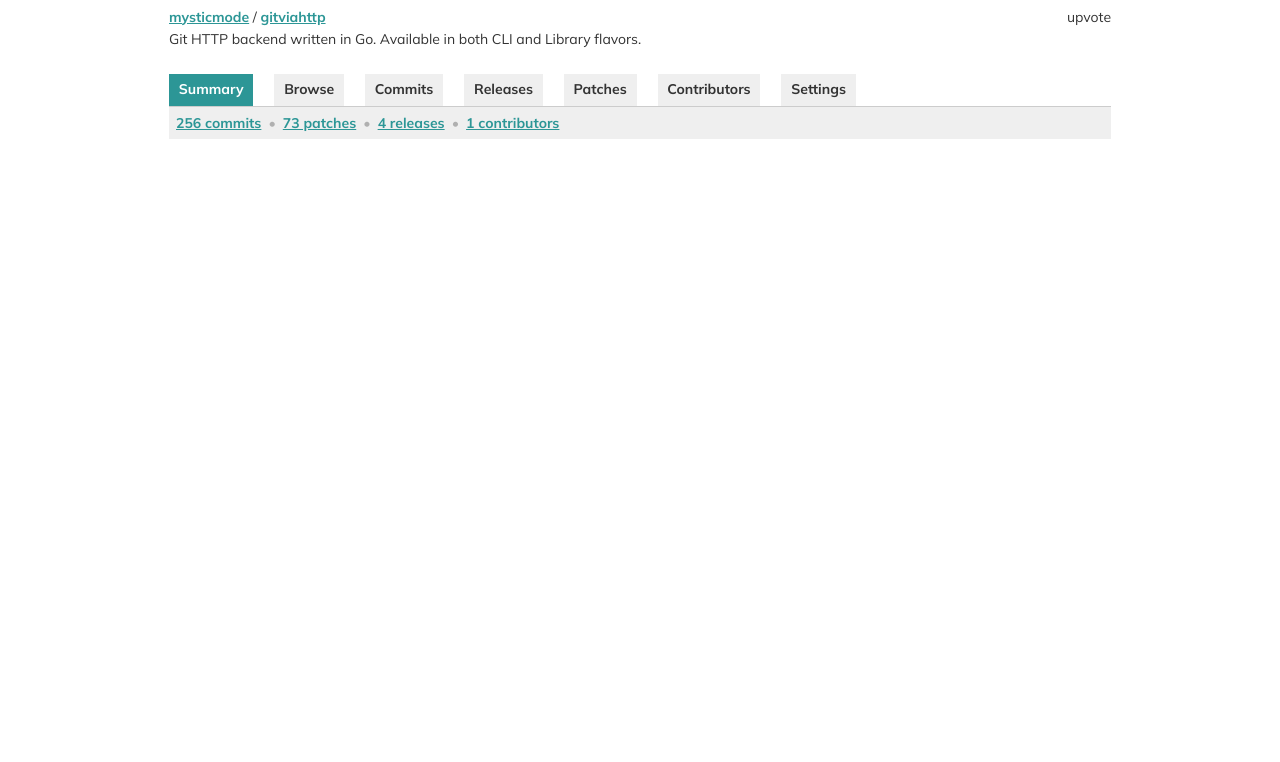
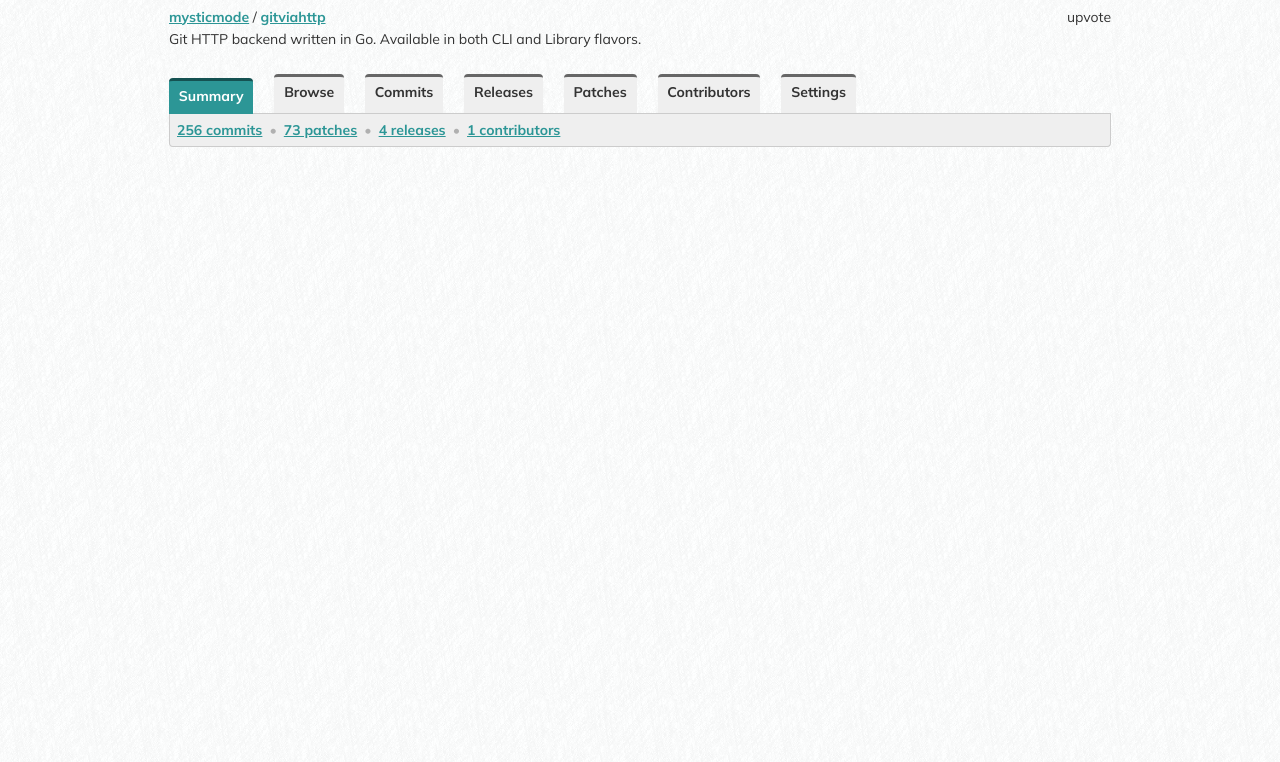
Before and after one commit to cmdity/cmdity, a website: page index.html in a window 1280 px wide. Shown: the part 38-800 px from the top of the page. Drawn offline with Linux system fonts and the light colour scheme.

Commit message:
tabs style tweaks + add background texture
 - add header box-shadow
 - add texture on the body background
 - tabs and tabs info style tweaks
 - with transition on necessary items

```diff
--- a/index.html
+++ b/index.html
@@ -39,5 +39,6 @@
         </div>
       </div>
     </main>
+    <script src="/public/js/init.js"></script>
   </body>
 </html>
--- /dev/null
+++ b/public/js/init.js
@@ -0,0 +1,13 @@
+window.Cmdity = window.Cmdity || {};
+Cmdity.toggleOverlay = function(state) {
+	Cmdity._overlayEl = Cmdity._overlayEl || document.getElementById('overlay');
+	if (typeof state === "undefined")
+		state = false;
+	if (!Cmdity._overlayEl)
+		return;
+	Cmdity._overlayEl.style.display = state ? "block" : "none";
+}
+
+window.addEventListener('pageshow', function() {
+	Cmdity.toggleOverlay(false);
+});
--- a/public/scss/_layout.scss
+++ b/public/scss/_layout.scss
@@ -14,12 +14,19 @@ body {
   font-family: "Mulish", sans-serif;
   font-size: 14px;
   color: #333333;
+  background-image: url('/public/img/texture.png');
+  background-color: #feffff;
 }
 
 a {
   font-family: "Mulish", sans-serif;
   font-size: 14px;
-  color: #2c9696;
+  color: #2C9696;
+  transition: color 0.1s linear;
+
+  &:hover {
+    color: darken(#2C9696, 15%);
+  }
 }
 
 #overlay {
@@ -34,8 +41,10 @@ a {
 }
 
 .header {
+  background-color: white;
   padding: 0.5rem 1rem;
   border-bottom: 1px solid #CCCCCC;
+  box-shadow: 1px 0 4px rgba(0, 0, 0, 0.07);
 
   &__logo {
     font-weight: bold;
--- a/public/scss/components/_tabs.scss
+++ b/public/scss/components/_tabs.scss
@@ -2,14 +2,19 @@
   display: flex;
   align-items: center;
   border-bottom: 1px solid #CCCCCC;
+  z-index: 0;
 
   & a {
     color: #333333;
     font-weight: bold;
     text-decoration: none;
     background: #EFEFEF;
-    padding: 0.7rem;
+    padding: 0.7rem 0.7rem 1rem;
     margin-right: 1.5rem;
+    border-top: 3px solid #666666;
+    border-top-left-radius: 4px;
+    border-top-right-radius: 4px;
+    transition: all 0.15s linear;
 
     &:last-child {
       margin-right: 0;
@@ -18,13 +23,22 @@
     &.active, &:hover {
       background: #2c9696;
       color: white;
+      border-top: 3px solid #155252;
+      transform: translateY(4px);
     }
   }
 }
 
 .tabs-info {
+  position: relative;
   background: #EFEFEF;
   padding: 0.7rem 0.5rem;
+  border-left: 1px solid #CCCCCC;
+  border-right: 1px solid #CCCCCC;
+  border-bottom: 1px solid #CCCCCC;
+  border-bottom-left-radius: 4px;
+  border-bottom-right-radius: 4px;
+  z-index: 1;
 
   & a {
     font-size: 14px;
```
Also changed, not shown: public/css/style.css, public/img/texture.png (added).
